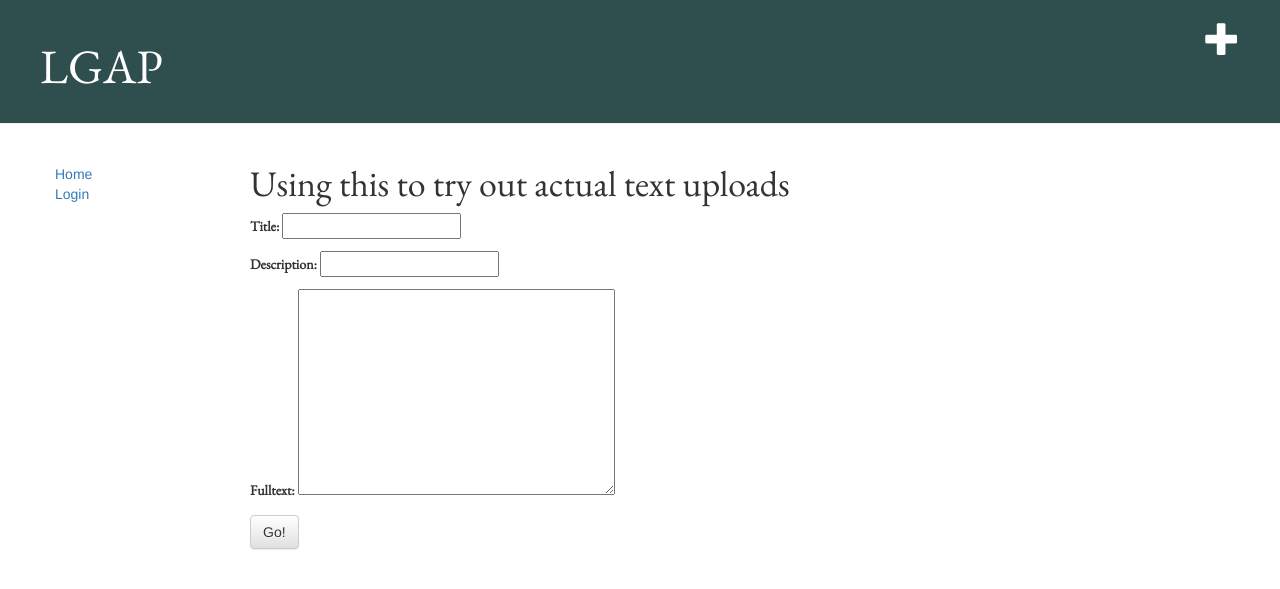
After one commit to jdbuysse/lgap, a Django app: page /uploadtest/ in a window 1280 px wide. The commit adds this page. Shown: the top 589 px of the page. Run offline with Django 3.2, Linux system fonts and the light colour scheme; some libraries are stand-ins or nearby versions.

Commit message:
the general form for uploading texts via TextField works

```diff
--- a/nlp/forms.py
+++ b/nlp/forms.py
@@ -2,7 +2,30 @@ from django import forms
 from django.core.exceptions import ValidationError
 # for translation, prob don't need
 from django.utils.translation import ugettext_lazy as _
-from .models import Text
+from .models import Text, TextUploadDB, UploadText
+
+
+class UploadForm(forms.ModelForm):
+
+    class Meta:
+        model = UploadText
+        fields = ('title', 'description', 'fulltext',)
+
+
+
+
+# form for uploading a user text file. originally I was going to do this as a FileField() but I think
+# it would be OK to just have the user copy-paste into a text field. pick up here next time.
+# class TextUploadDB(forms.Form):
+#     docfile = forms.FileField(
+#         label='Select your file',
+#         help_text='max 42 mb but be cool make it smaller than that ok?'
+#     )
+#
+#     class Meta:
+#         model = TextUploadDB
+#         fields = ('title',)
+
 
 # TextForm is a custom class not some django thing fyi
 # this is the 'form and function view' version that doesn't do database stuff or model forms
--- a/nlp/models.py
+++ b/nlp/models.py
@@ -4,11 +4,33 @@ from datetime import date
 from django.contrib.auth.models import User
 
 
-
 # Create your models here.
 
+class UploadText(models.Model):
 
-# currently refactoring my model situation. originally I had one Text that was a TextInstance. I am splitting those.
+    id = models.UUIDField(primary_key=True, default=uuid.uuid4, help_text="unique ID across all user texts")
+    # ForeignKey is a one-to-many association between this model and a User. might not be strictly the right choice
+    # for this case but it should work
+    owner = models.ForeignKey(User, on_delete=models.SET_NULL, null=True, blank=True)
+    title = models.CharField(max_length=40)
+    description = models.CharField(max_length=240)
+    # no max length for now
+    fulltext = models.TextField()
+
+# If I want to put the text file into a database it would look something like this
+class TextUploadDB(models.Model):
+
+    user = models.ForeignKey(User, on_delete=models.SET_NULL, null=True, blank=True)
+    title = models.CharField(max_length=40)
+    # this is just a regular text input field rather than a file upload. I think I'd read the .txt and dump contents
+    # into this field.
+    content = models.TextField()
+
+    def __str__(self):
+        return self.title
+
+
+# originally I had one Text that was a TextInstance. I am splitting those.
 # for now this is a dry run where it's just ID and title, eventually will rep a .txt file
 # next I need to create some 'TEXT's to play with
 class Text(models.Model):
--- a/nlp/templates/nlp/base.html
+++ b/nlp/templates/nlp/base.html
@@ -24,6 +24,7 @@
                         <li><a href="{% url 'index' %}">Home</a></li>
                     {% if user.is_authenticated %}
                         <li>User: {{ user.get_username }}</li>
+                        <li><a href="{% url 'upload-tester' %}"> Testing upload feature </a></li>
                         <li><a href="{% url 'my-texts'%}">My Texts</a></li>
                         <li><a href="{% url 'add'%}">Add a text</a></li>
                         <li><a href="{% url 'logout'%}">Logout</a></li>
--- /dev/null
+++ b/nlp/templates/nlp/uploadtest.html
@@ -0,0 +1,28 @@
+{% extends 'nlp/base.html' %}
+
+{% block content %}
+<h1> Using this to try out actual text uploads</h1>
+
+<form method="POST" enctype="multipart/form-data">
+        {% csrf_token %}
+        {{ form.as_p }}
+        <button type="submit" class="save btn btn-default">Go!</button>
+</form>
+
+
+<!--the old version down here-->
+<!-- <form method="post" enctype="multipart/form-data">-->
+<!--            {% csrf_token %}-->
+<!--            <p>{{ form.non_field_errors }}</p>-->
+
+<!--            <p>{{ form.docfile.label_tag }} {{ form.docfile.help_text }}</p>-->
+
+<!--            <p>-->
+<!--                {{ form.docfile.errors }}-->
+<!--                {{ form.docfile }}-->
+<!--            </p>-->
+
+<!--            <p><input type="submit" value="Upload"/></p>-->
+<!--        </form>-->
+
+{% endblock %}
--- a/nlp/urls.py
+++ b/nlp/urls.py
@@ -13,4 +13,5 @@ urlpatterns = [
     path('accounts/', include('django.contrib.auth.urls')),
     path('mytexts/', views.TextsByUserListView.as_view(), name='my-texts'),
     path('upload/', views.upload, name='add'),
+    path('uploadtest/', views.uploadtest, name='upload-tester'),
 ]
--- a/nlp/views.py
+++ b/nlp/views.py
@@ -8,14 +8,45 @@ from django.core.files.storage import FileSystemStorage  # for file uploads
 from django.contrib.auth.mixins import LoginRequiredMixin
 # so these are just like common template things for views?
 from django.views import generic
-from .models import TextInstance
-from .forms import AddText
+from .models import TextInstance, TextUploadDB
+from .forms import AddText, TextUploadDB, UploadForm
 
 # My 'page' views go here
 
 
 def index(request):
     return render(request, 'nlp/index.html', {})
+
+
+def uploadtest(request):
+    if request.method == 'POST':
+        form = UploadForm(request.POST)
+        if form.is_valid():
+            # this binds to form I believe?
+            addtext = form.save(commit=False)
+            # save in DB
+            addtext.save()
+            textname = addtext.title
+            return render(request, 'nlp/upload_success.html', {'textname': textname})
+    else:
+        form = UploadForm()
+    # display form on 'get'
+    return render(request, 'nlp/uploadtest.html', {'form': form})
+
+# old version where I was working on file upload
+# def uploadtest(request):
+#     if request.method == 'POST':
+#         form = TextUploadDB(request.POST, request.FILES)
+#         if form.is_valid():
+#             newdoc = TextUploadDB(docfile=request.FILES['docfile'])
+#             newdoc.save()
+#             textname = TextUploadDB.title
+#             return render(request, 'nlp/upload_success.html', {'textname': textname})
+#     else:
+#         form = TextUploadDB()
+#     # display form on 'get'
+#     return render(request, 'nlp/uploadtest.html', {'form': form})
+
 
 # the view to upload a 'text' (currently just a title field)
 def upload(request):
```
Also changed, not shown: nlp/admin.py (+5 -2 lines), nlp/migrations/0002_textuploaddb.py (added), nlp/migrations/0003_uploadtext.py (added).
